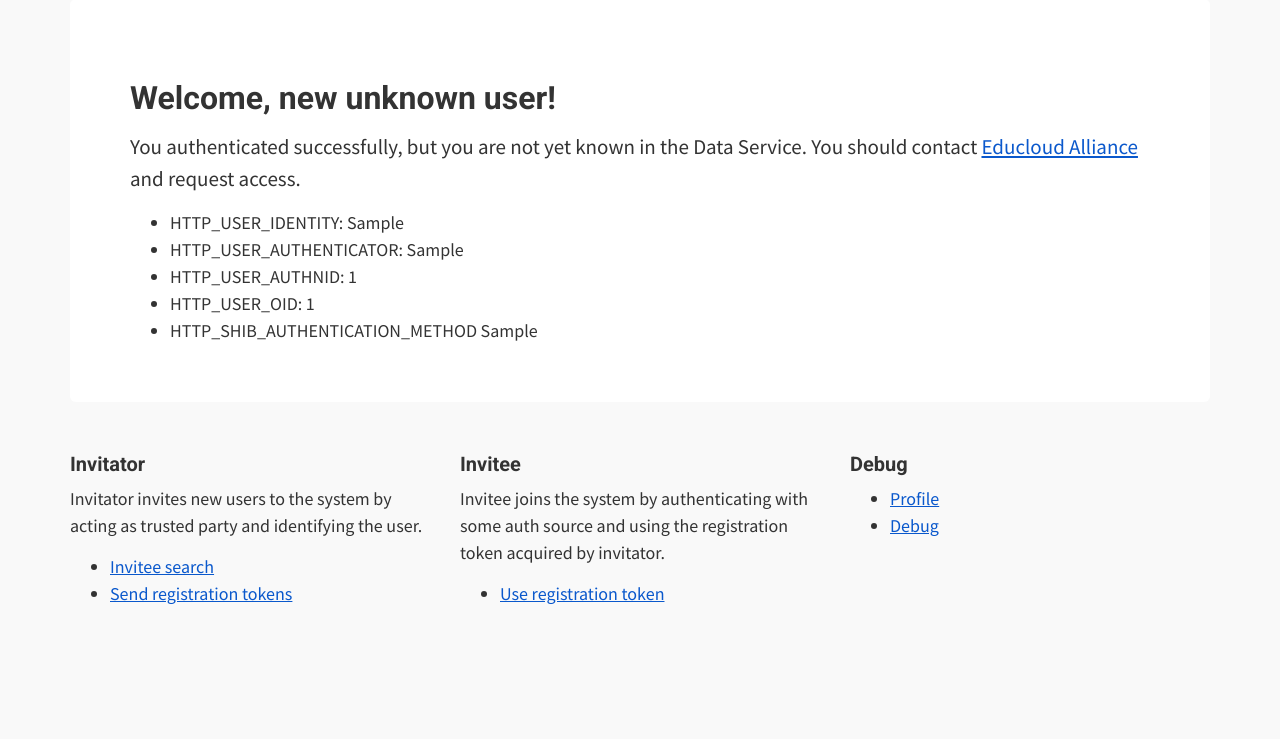
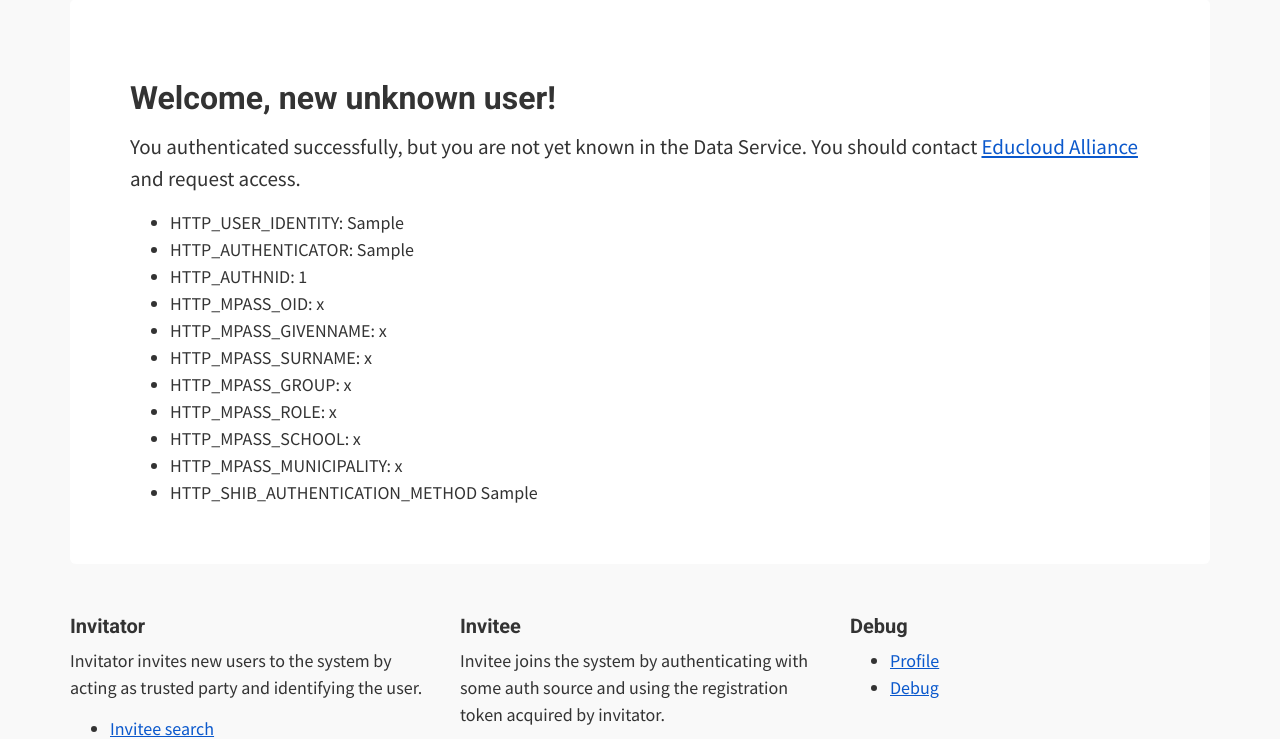
Before and after one commit to haltu/eca-auth-connector, a Django app: template selector/templates/registration/login.html in a window 1280 px wide. Shown: the part 438-1177 px from the top of the page. Before the commit the page ends 1042 px from the top, so only its background shows below. Run offline with Django 3.2, Linux system fonts and the light colour scheme; the template is opened without the code that fills it: most values are stand-ins (such as "Sample title", 1, 10 or a date in 2020); parts of the project's set-up code (start-up, migrations or seed data) failed here and were passed over; some libraries are stand-ins or nearby versions.

Commit message:
rest of the mpass shib attrs

```diff
--- a/selector/authbackend.py
+++ b/selector/authbackend.py
@@ -34,10 +34,10 @@ class ShibbolethBackend(ModelBackend):
   def authenticate(self, **credentials):
     if not 'request_meta' in credentials:
       return None
-    if not 'HTTP_MPASS-OID' in credentials['request_meta']:
-      LOG.debug('no HTTP_MPASS-OID in request.META')
+    if not 'HTTP_MPASS_OID' in credentials['request_meta']:
+      LOG.debug('no HTTP_MPASS_OID in request.META')
       return None
-    uid = credentials['request_meta']['HTTP_MPASS-OID']
+    uid = credentials['request_meta']['HTTP_MPASS_OID']
     LOG.debug('ShibbolethBackend.authenticate',
         extra={'data': {'uid': uid}})
     try:
--- a/selector/templates/registration/login.html
+++ b/selector/templates/registration/login.html
@@ -6,9 +6,16 @@
     <p>You authenticated successfully, but you are not yet known in the Data Service. You should contact <a href="http://portal.educloudalliance.org">Educloud Alliance</a> and request access.</p>
     <ul>
       <li>HTTP_USER_IDENTITY: {{ meta.HTTP_USER_IDENTITY }}</li>
-      <li>HTTP_USER_AUTHENTICATOR: {{ meta.HTTP_USER_AUTHENTICATOR }}</li>
-      <li>HTTP_USER_AUTHNID: {{ meta.HTTP_USER_AUTHNID }}</li>
-      <li>HTTP_USER_OID: {{ meta.HTTP_USER_OID }}</li>
+      <li>HTTP_AUTHENTICATOR: {{ meta.HTTP_AUTHENTICATOR }}</li>
+      <li>HTTP_AUTHNID: {{ meta.HTTP_AUTHNID }}</li>
+      <li>HTTP_MPASS_OID: {{ meta.HTTP_MPASS_OID }}</li>
+      <li>HTTP_MPASS_GIVENNAME: {{ meta.HTTP_MPASS_GIVENNAME }}</li>
+      <li>HTTP_MPASS_SURNAME: {{ meta.HTTP_MPASS_SURNAME }}</li>
+      <li>HTTP_MPASS_GROUP: {{ meta.HTTP_MPASS_GROUP }}</li>
+      <li>HTTP_MPASS_ROLE: {{ meta.HTTP_MPASS_ROLE }}</li>
+      <li>HTTP_MPASS_SCHOOL: {{ meta.HTTP_MPASS_SCHOOL }}</li>
+      <li>HTTP_MPASS_MUNICIPALITY: {{ meta.HTTP_MPASS_MUNICIPALITY }}</li>
+
       <li>HTTP_SHIB_AUTHENTICATION_METHOD {{ meta.HTTP_SHIB_AUTHENTICATION_METHOD }}</li>
     </ul>
   </div>
--- a/selector/views/login.py
+++ b/selector/views/login.py
@@ -70,6 +70,12 @@ def login(request, template_name='registration/login.html',
           'HTTP_AUTHENTICATOR',
           'HTTP_AUTHNID',
           'HTTP_MPASS_OID',
+          'HTTP_MPASS_GIVENNAME',
+          'HTTP_MPASS_SURNAME',
+          'HTTP_MPASS_GROUP',
+          'HTTP_MPASS_ROLE',
+          'HTTP_MPASS_SCHOOL',
+          'HTTP_MPASS_MUNICIPALITY',
           'HTTP_SHIB_AUTHENTICATION_METHOD',
           ]
         for k in keys:
```
